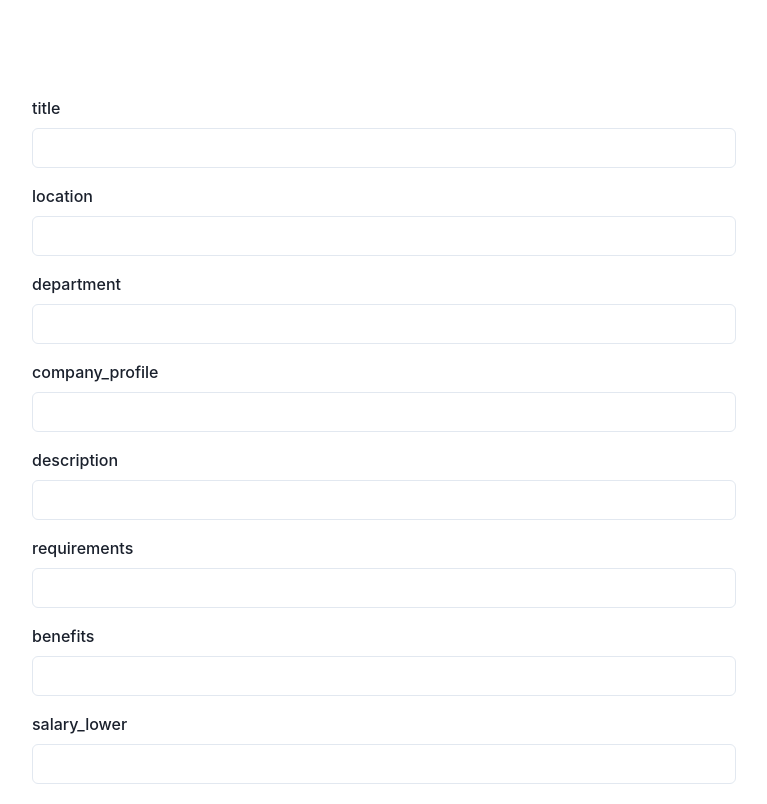
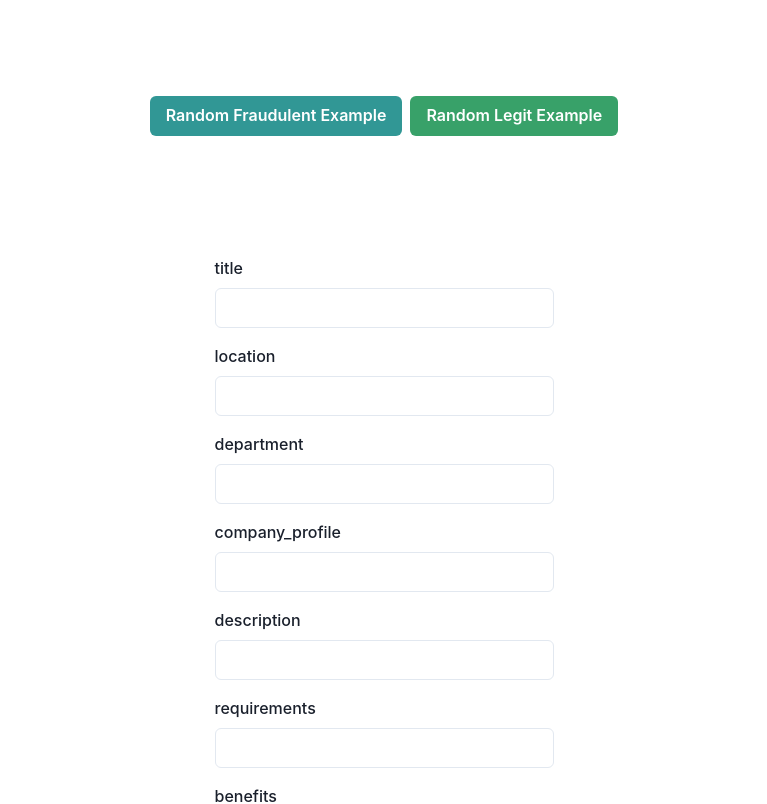
Before and after one commit to JobShield/jobshield-fe, a React (Create React App) app: page / in a window 1280 px wide. Shown: the top 804 px of the page, without its empty margins (256-1023 px from the left). Built offline with nearby package versions, Linux system fonts and the light colour scheme.

Commit message:
Set random examples.

```diff
--- a/src/App.tsx
+++ b/src/App.tsx
@@ -6,6 +6,7 @@ import {
   AlertDialogHeader,
   AlertDialogOverlay,
   Button,
+  ButtonGroup,
   Checkbox,
   Container,
   FormControl,
@@ -20,9 +21,19 @@ import {
 import axios from "axios";
 import { Field, Form, Formik } from "formik";
 import React, { useRef, useState } from "react";
-import { cat_column_options, convert, Input, TrueInput } from "./types";
+import { FRAUDULENT_EXAMPLES, LEGIT_EXAMPLES } from "./examples";
+import { Input, convert, TrueInput, cat_column_options } from "./types";
 
 const API_URL = "YOUR_API_URL_HERE";
+
+const getRandomExample = (
+  examples: Partial<Input>[],
+  setValues: (values: Partial<Input>) => void
+) => {
+  const randomIndex = Math.floor(Math.random() * examples.length);
+  const randomExample = examples[randomIndex];
+  setValues(randomExample);
+};
 
 const App: React.FC = () => {
   const closeButtonRef = useRef<HTMLButtonElement>(null);
@@ -36,15 +47,9 @@ const App: React.FC = () => {
     const res: TrueInput = convert(values);
     try {
       const response = await axios.post(API_URL, { data: res });
-      if (response.data) {
-        // Show success message
+      // TODO: Show Legit / Fraud here.
       setDialogMessage("Success");
-      } else {
-        // Show error message
-        setDialogMessage("Error");
-      }
     } catch (error: any) {
-      // Show error message
       setDialogMessage("Error: " + error.message);
     } finally {
       setLoading(false);
@@ -54,7 +59,32 @@ const App: React.FC = () => {
   return (
     <>
       <Formik initialValues={initialValues} onSubmit={handleSubmit}>
-        {() => (
+        {({ setValues }) => (
+          <>
+            <Container
+              maxW="container.md"
+              p={{ base: 4, md: 8 }}
+              mt={{ base: 8, md: 16 }}
+            >
+              <VStack spacing={6}>
+                <ButtonGroup>
+                  <Button
+                    colorScheme="teal"
+                    onClick={() =>
+                      getRandomExample(FRAUDULENT_EXAMPLES, setValues)
+                    }
+                  >
+                    Random Fraudulent Example
+                  </Button>
+
+                  <Button
+                    colorScheme="green"
+                    onClick={() => getRandomExample(LEGIT_EXAMPLES, setValues)}
+                  >
+                    Random Legit Example
+                  </Button>
+                </ButtonGroup>
+
                 <Form>
                   <Container
                     maxW="container.md"
@@ -83,11 +113,13 @@ const App: React.FC = () => {
                       </>
 
                       <>
-                  {["telecommuting", "has_company_logo", "has_questions"].map(
-                    (name) => (
+                        {[
+                          "telecommuting",
+                          "has_company_logo",
+                          "has_questions",
+                        ].map((name) => (
                           <CheckBox key={name} name={name} />
-                    )
-                  )}
+                        ))}
                       </>
 
                       <>
@@ -108,6 +140,9 @@ const App: React.FC = () => {
                     </VStack>
                   </Container>
                 </Form>
+              </VStack>
+            </Container>
+          </>
         )}
       </Formik>
 
--- /dev/null
+++ b/src/examples.ts
@@ -0,0 +1,63 @@
+import { convert, Input, TrueInput } from "./types";
+
+export const FRAUDULENT_EXAMPLES: Partial<Input>[] = [
+  {
+    title: "title fraud",
+    location: "Mars",
+    department: "Aviation",
+    company_profile: "Boring",
+    description: "babababbabababab abbababababa.",
+    requirements: "errrr",
+    benefits: "free food",
+    salary_lower: 90,
+    salary_upper: undefined,
+    telecommuting: true,
+    has_company_logo: true,
+    has_questions: true,
+    employment_type: "Other",
+    required_experience: "Internship",
+    required_education: "Bachelor's Degree",
+    industry: "Marketing and Advertising",
+    function: "Marketing",
+  },
+];
+export const LEGIT_EXAMPLES: Partial<Input>[] = [
+  {
+    title: "title legti",
+    location: "Mars",
+    department: "Aviation",
+    company_profile: "Boring",
+    description: "babababbabababab abbababababa.",
+    requirements: "errrr",
+    benefits: "free food",
+    salary_lower: 90,
+    salary_upper: undefined,
+    telecommuting: true,
+    has_company_logo: true,
+    has_questions: true,
+    employment_type: "Other",
+    required_experience: "Internship",
+    required_education: "Bachelor's Degree",
+    industry: "Marketing and Advertising",
+    function: "Marketing",
+  },
+  {
+    title: "title legit 2",
+    location: "Mars",
+    department: "Aviation",
+    company_profile: "Boring",
+    description: "babababbabababab abbababababa.",
+    requirements: "errrr",
+    benefits: "free food",
+    salary_lower: 90,
+    salary_upper: undefined,
+    telecommuting: true,
+    has_company_logo: true,
+    has_questions: true,
+    employment_type: "Other",
+    required_experience: "Internship",
+    required_education: "Bachelor's Degree",
+    industry: "Marketing and Advertising",
+    function: "Marketing",
+  },
+];
```
Lines whose indentation alone changed are shown as unchanged.
